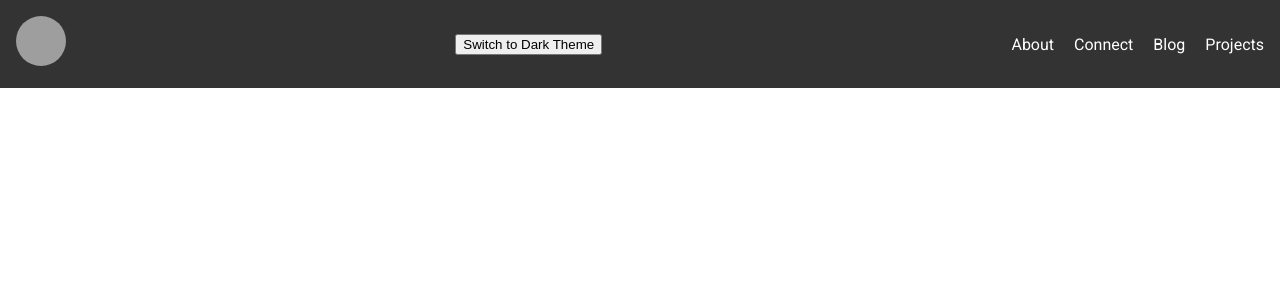
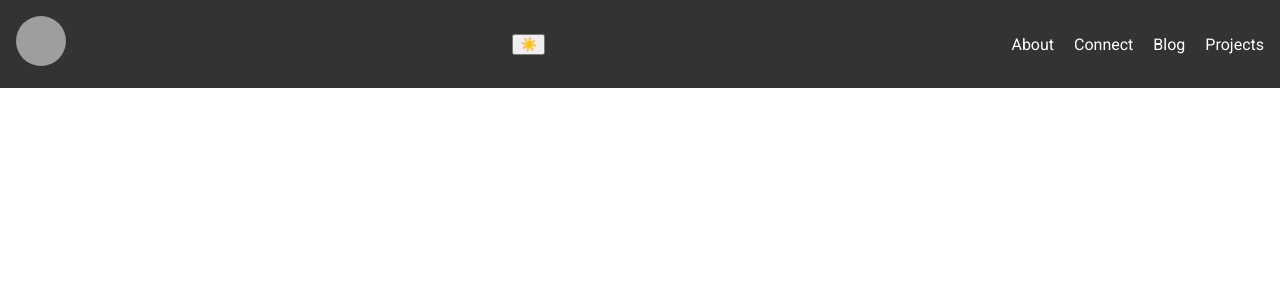
Before and after one commit to chrisCodes141/CGSite, an Angular app in the folder angular/: page / in a window 1280 px wide. Shown: the top 300 px of the page. Built offline with nearby package versions, Linux system fonts and the light colour scheme; grey boxes are pictures that could not be loaded.

Commit message:
dark light working with span icon

```diff
--- a/angular/src/app/app.component.ts
+++ b/angular/src/app/app.component.ts
@@ -1,6 +1,7 @@
 import { Component } from '@angular/core';
 import { RouterOutlet } from '@angular/router';
 import { NavbarComponent } from './core/staticComponents/navbar/navbar.component';
+import { ThemeService } from './core/singletonServices/theme.service';
 
 
 @Component({
@@ -11,5 +12,9 @@ import { NavbarComponent } from './core/staticComponents/navbar/navbar.component
   styleUrl: './app.component.css'
 })
 export class AppComponent {
-  title = 'CG Site';
+  constructor(public themeService: ThemeService) {}
+
+  ngOnInit() {
+
+  }
 }
--- a/angular/src/app/core/singletonServices/theme.service.ts
+++ b/angular/src/app/core/singletonServices/theme.service.ts
@@ -1,37 +1,32 @@
-import { Injectable, Inject, PLATFORM_ID } from '@angular/core';
-import { isPlatformBrowser } from '@angular/common';
+import { Injectable } from '@angular/core';
 
 @Injectable({
   providedIn: 'root'
 })
 export class ThemeService {
-  private theme: string = 'light';
+  private isDarkTheme = false;
 
-  constructor(@Inject(PLATFORM_ID) private platformId: Object) {
+  constructor() {
     this.loadTheme();
   }
 
-  toggleTheme() {
-    this.theme = this.theme === 'light' ? 'dark' : 'light';
-    this.applyTheme();
-  }
-
-  private applyTheme() {
-    if (isPlatformBrowser(this.platformId)) {
-      document.body.className = this.theme;
-      localStorage.setItem('theme', this.theme);
+  toggleTheme(): void {
+    this.isDarkTheme = !this.isDarkTheme;
+    document.body.classList.toggle('dark-theme', this.isDarkTheme);
+    if (typeof localStorage !== 'undefined') {
+      localStorage.setItem('isDarkTheme', JSON.stringify(this.isDarkTheme));
     }
   }
 
-  private loadTheme() {
-    if (isPlatformBrowser(this.platformId)) {
-      const storedTheme = localStorage.getItem('theme');
-      this.theme = storedTheme ? storedTheme : 'light';
-      this.applyTheme();
+  loadTheme(): void {
+    if (typeof localStorage !== 'undefined') {
+      const savedTheme = localStorage.getItem('isDarkTheme');
+      this.isDarkTheme = savedTheme === 'true';
+      document.body.classList.toggle('dark-theme', this.isDarkTheme);
     }
   }
 
-  get currentTheme() {
-    return this.theme;
+  isDark(): boolean {
+    return this.isDarkTheme;
   }
 }
--- a/angular/src/app/core/staticComponents/navbar/navbar.component.html
+++ b/angular/src/app/core/staticComponents/navbar/navbar.component.html
@@ -5,7 +5,8 @@
         </a>
     </div>
     <button (click)="toggleTheme()">
-        Switch to {{ theme === 'light' ? 'Dark' : 'Light' }} Theme
+      <span *ngIf="themeService.isDark(); else lightIcon">🌙</span>
+      <ng-template #lightIcon>☀️</ng-template>
       </button>
     <button class="hamburgerMenu" (click)="toggleMenu()" id="hamburger">
         <span></span>
--- a/angular/src/app/core/staticComponents/navbar/navbar.component.ts
+++ b/angular/src/app/core/staticComponents/navbar/navbar.component.ts
@@ -1,22 +1,18 @@
-import { NgFor } from '@angular/common';
+import { NgIf } from '@angular/common';
 import { Component } from '@angular/core';
 import { ThemeService } from '../../singletonServices/theme.service';
 
 @Component({
   selector: 'app-navbar',
   standalone: true,
-  imports: [NgFor],
+  imports: [NgIf],
   templateUrl: './navbar.component.html',
   styleUrl: './navbar.component.css'
 })
 export class NavbarComponent {
   isMenuActive: boolean = false;
 
-  constructor(private themeService: ThemeService) {}
-
-  get theme() {
-    return this.themeService.currentTheme;
-  }
+  constructor(public themeService: ThemeService) {}
 
   toggleTheme() {
     this.themeService.toggleTheme();
--- a/angular/src/styles.css
+++ b/angular/src/styles.css
@@ -1,16 +1,23 @@
-body.light {
-    background-color: white;
-    color: black;
-  }
+body {
+    transition: background-color 0.3s, color 0.3s;
+}
 
-  body.dark {
-    background-color: black;
-    color: white;
-  }
+body.dark-theme {
+    background-color: #121212;
+    color: #ffffff;
+}
 
-  .content {
+.content {
     text-align: center;
     padding: 50px;
-  }
-html, body { height: 100%; }
-body { margin: 0; font-family: Roboto, "Helvetica Neue", sans-serif; }
+}
+
+html,
+body {
+    height: 100%;
+}
+
+body {
+    margin: 0;
+    font-family: Roboto, "Helvetica Neue", sans-serif;
+}
```
